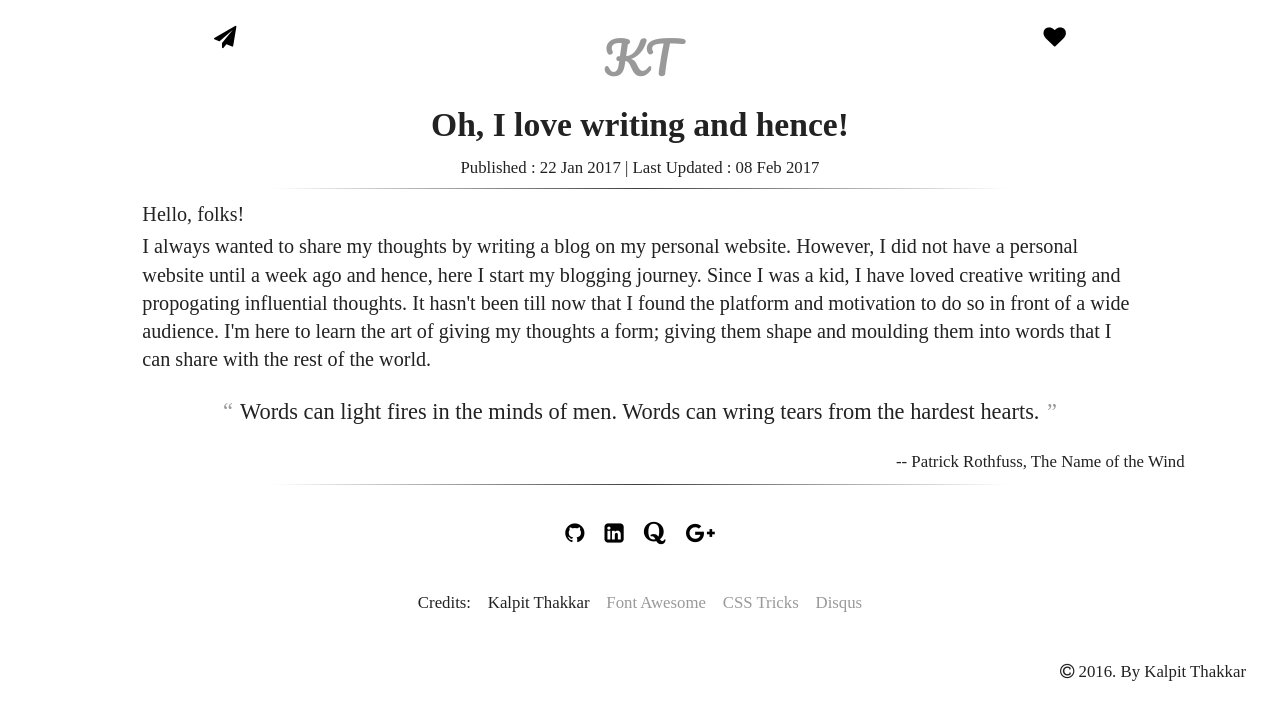
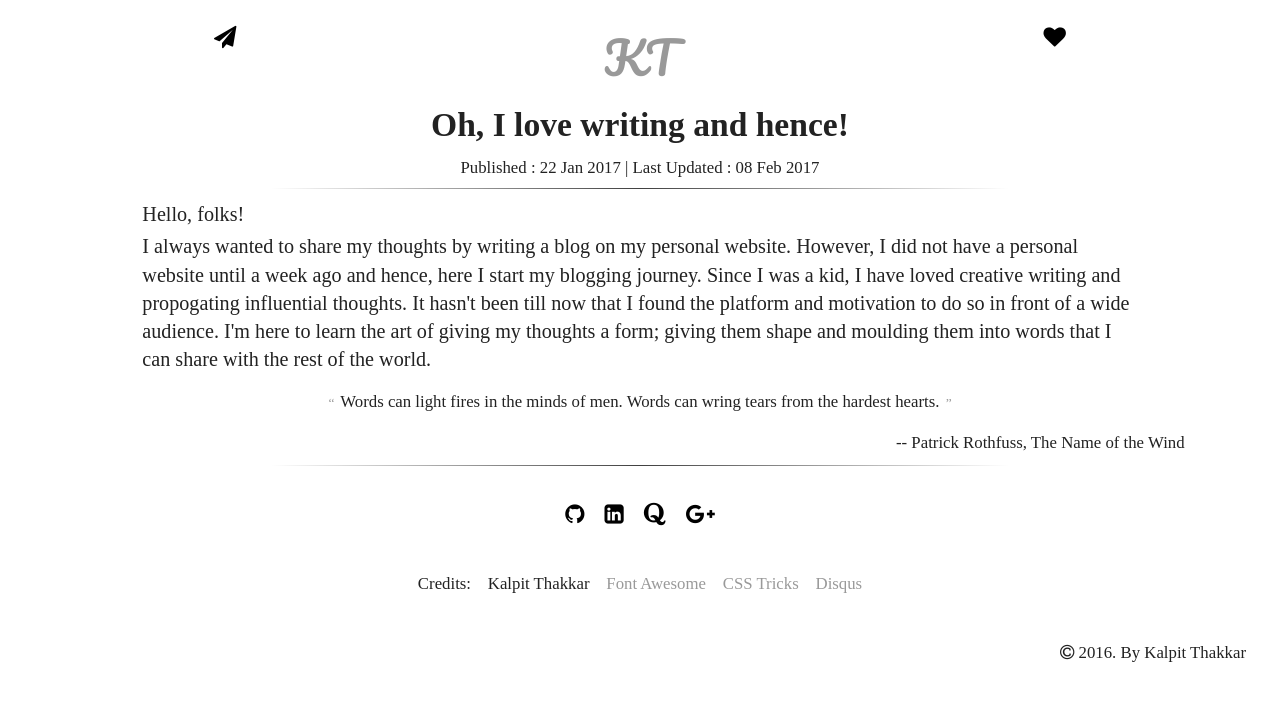
Before and after one commit to dracarys983/PersonalWebsite, a Jekyll site: the page built from _posts/2017-01-22-I-love-writing.md, in a window 1280 px wide. Shown: the top 720 px of the page. Built offline with Jekyll 4.4.1, drawn with Linux system fonts in a browser that asks for light colours; nearby versions of some CDN libraries; some web fonts are replaced; comment, search, counter and statistics services are not loaded.

Commit message:
Changing main.css for making content quote smaller

```diff
--- a/css/main.css
+++ b/css/main.css
@@ -159,14 +159,14 @@ ul {
 }
 
 .content-quote {
-    font-size: 2em;
+    font-size: 1.5em;
     quotes: "\201C""\201D""\2018""\2019";
 }
 
 .content-quote:before {
     color: #999;
     content: open-quote;
-    font-size: 1em;
+    font-size: 0.8em;
     line-height: 0.1em;
     margin-right: 0.2%;
 }
@@ -174,7 +174,7 @@ ul {
 .content-quote:after {
     color: #999;
     content: close-quote;
-    font-size: 1em;
+    font-size: 0.8em;
     line-height: 0.1em;
     margin-left: 0.2%;
 }
```
